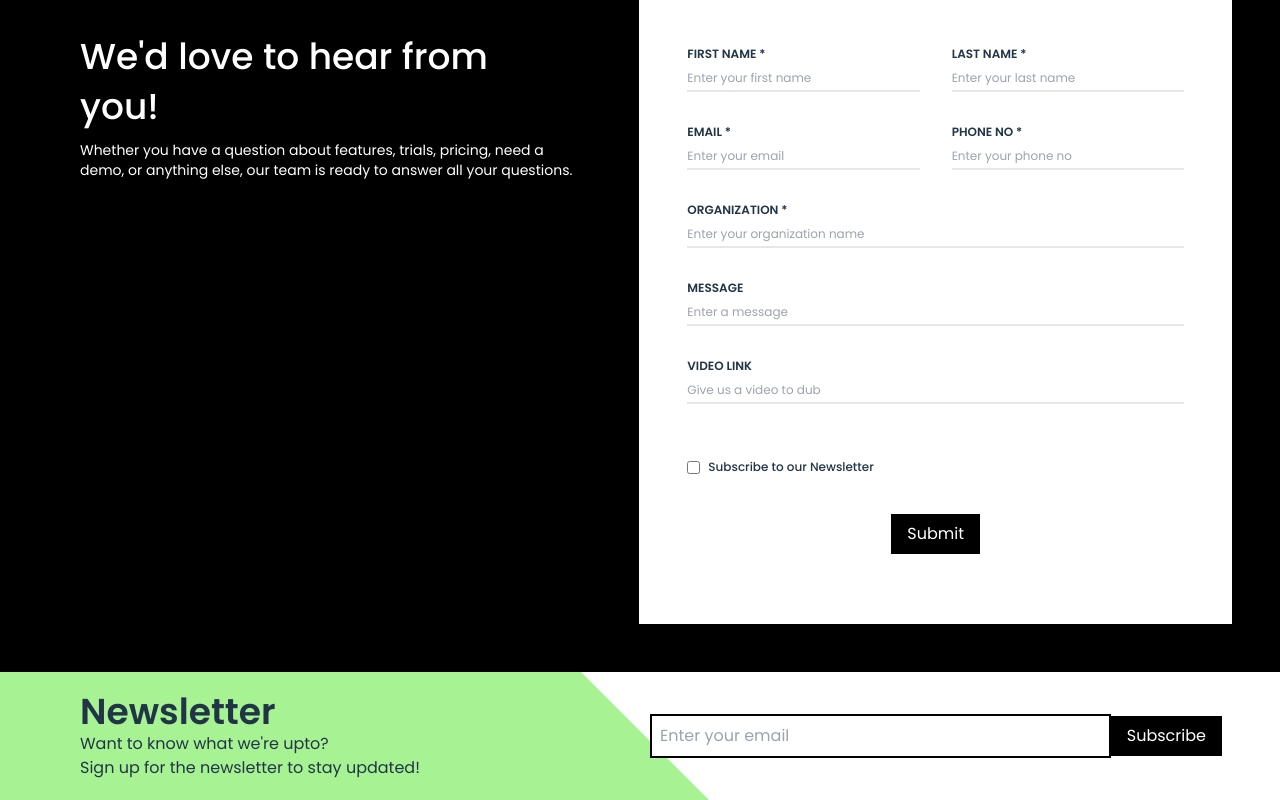
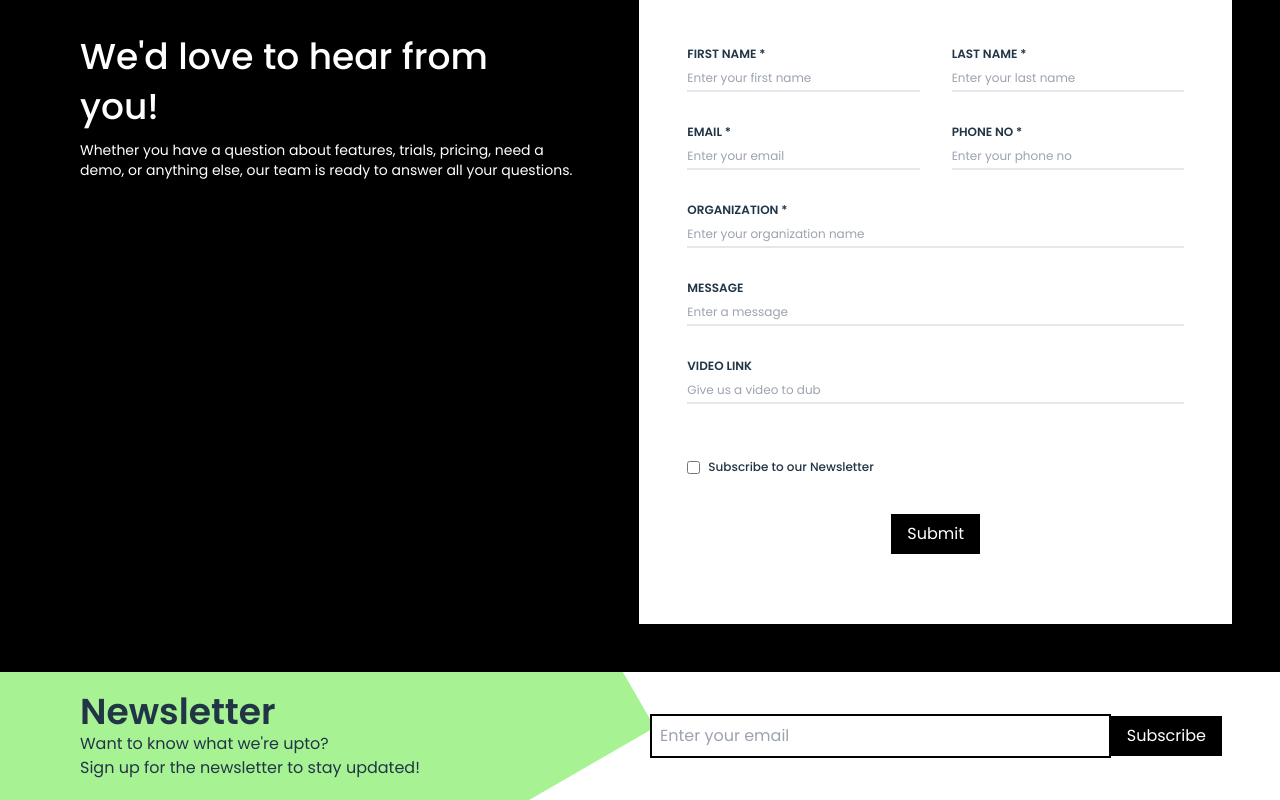
Before and after one commit to yakxaa/yakxa-web, a React (Vite) app: page / in a window 1280 px wide. Shown: the part 3076-3876 px from the top of the page. Built offline with nearby package versions, Linux system fonts and the light colour scheme.

Commit message:
fix: newsletter background

```diff
--- a/src/layouts/news.jsx
+++ b/src/layouts/news.jsx
@@ -1,9 +1,10 @@
 function Newsletter(props){
 	return(
 		<div className="w-full h-32 overflow-hidden relative">
-			<div className="w-[700px] h-screen bg-[#A7F393] -rotate-45 -translate-x-14 -translate-y-48 absolute z-0">
-				<p>yes</p>
-			</div>
+			<div className="w-2/5 h-full bg-[#A7F393] absolute z-0">
+				{/* -rotate-[50deg] -translate-x-20 -translate-y-40 */}
+				</div>
+			<div className="w-1/5 h-full bg-[#A7F393] -rotate-[30deg] right-1/2 absolute z-0"	></div>
 			<div className="absolute z-10 flex flex-row justify-between mx-20 items-center w-full h-full">
 				<div className="text-left flex flex-col justify-center">
 					<p className="text-4xl font-semibold">Newsletter</p>
@@ -13,8 +14,8 @@ function Newsletter(props){
 				</div>
 
 				<div className="basis-3/5" flex flex-row justify-end>
-					<input type="text" placeholder="Enter your email" className="border-2 border-black p-2 w-3/5"/>
-					<input type="submit" value="Subscribe" className="bg-black text-white py-2 px-4 mr-20"/>
+					<input type="text" placeholder="Enter your email" className="border-2 border-black p-2 w-3/5 focus:outline-0"/>
+					<input type="submit" value="Subscribe" className="bg-black text-white py-2 px-4  mr-20"/>
 
 				</div>
 			</div>
```
